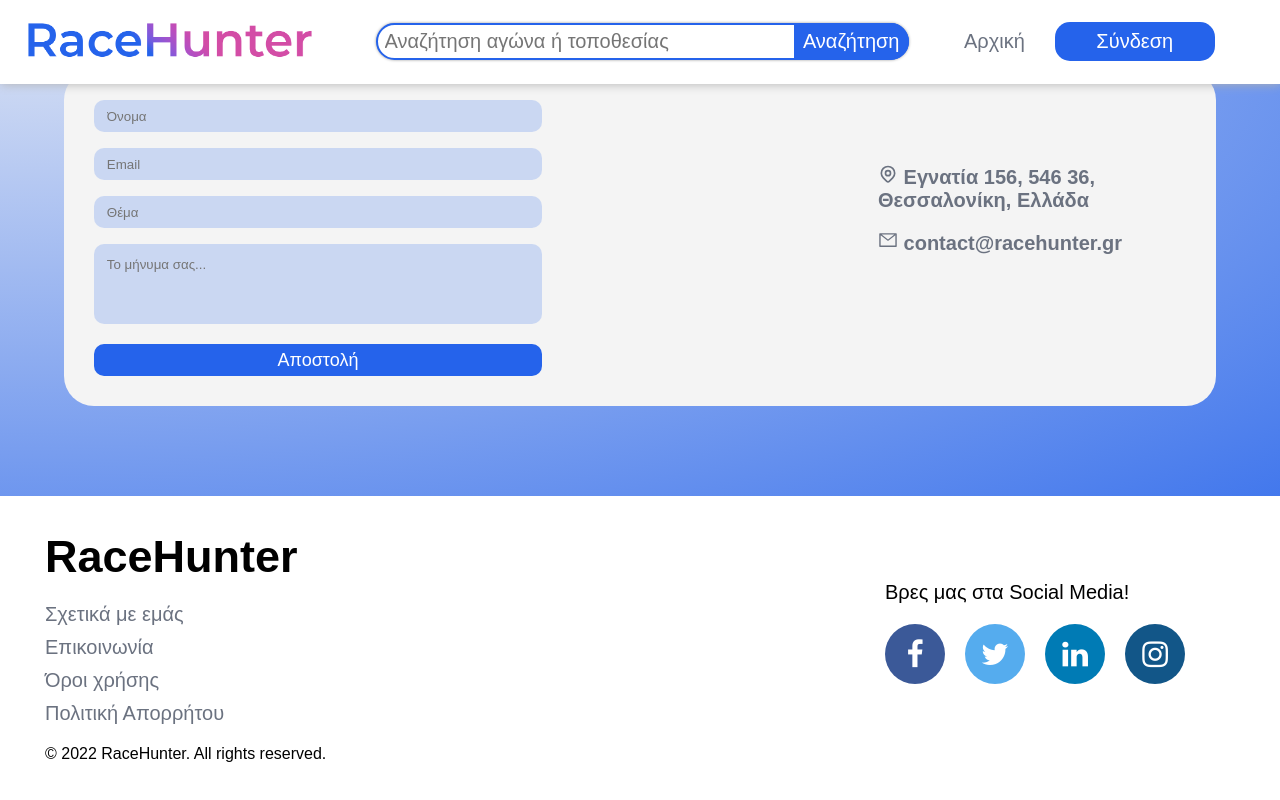
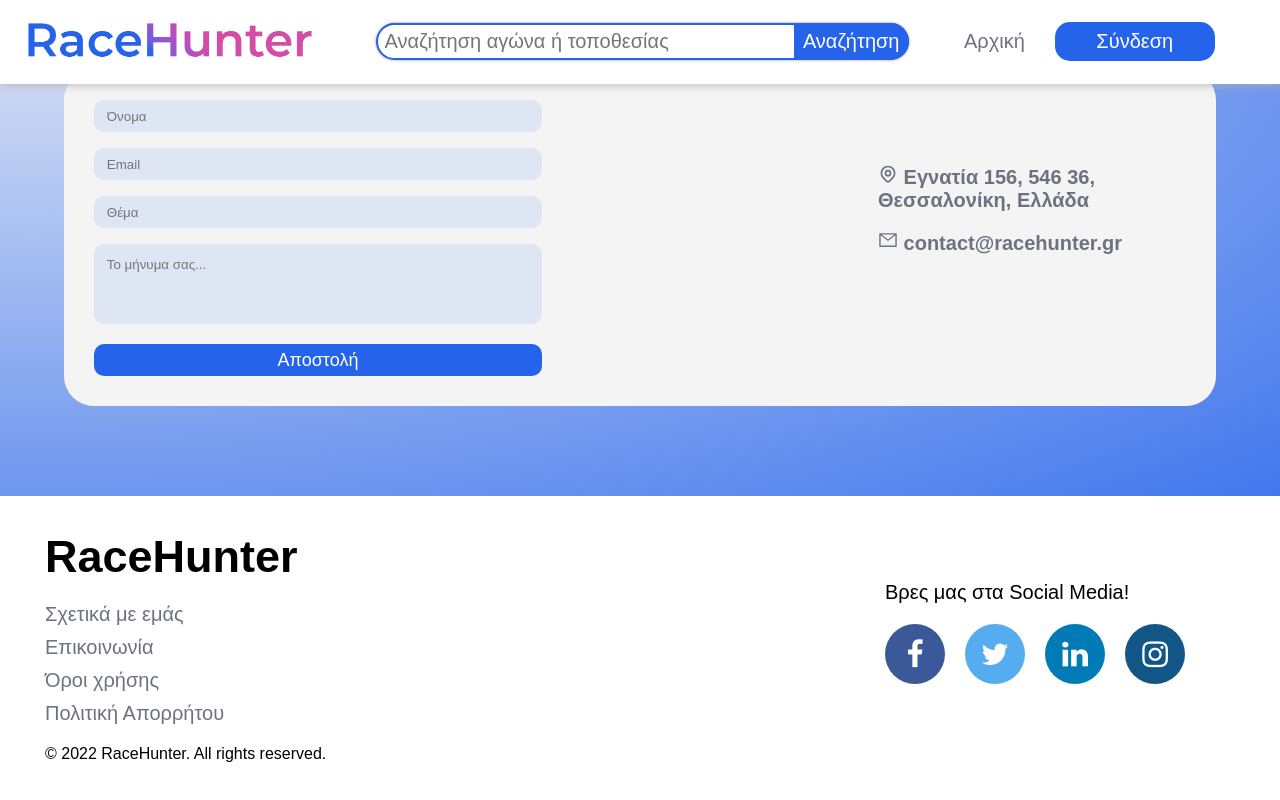
Before and after one commit to NikolasPpd/RaceHunter-Front-End, a React (Create React App) app: page /contact in a window 1280 px wide. Built offline with nearby package versions, Linux system fonts and the light colour scheme.

Commit message:
Update src/pages/ContactPage/contact-page.css
Co-authored-by: Nikolas <53314070+NikolasPpd@users.noreply.github.com>

```diff
--- a/src/pages/ContactPage/contact-page.css
+++ b/src/pages/ContactPage/contact-page.css
@@ -29,7 +29,7 @@
     margin-bottom: 2vh;
     height: 4vh;
     width: 35vw;
-    background-color: rgba(37, 99, 235, 0.2);
+    background-color: rgba(37, 99, 235, 0.1);
     border-radius: 10px;
     font-family: sans-serif, serif;
 }
```
